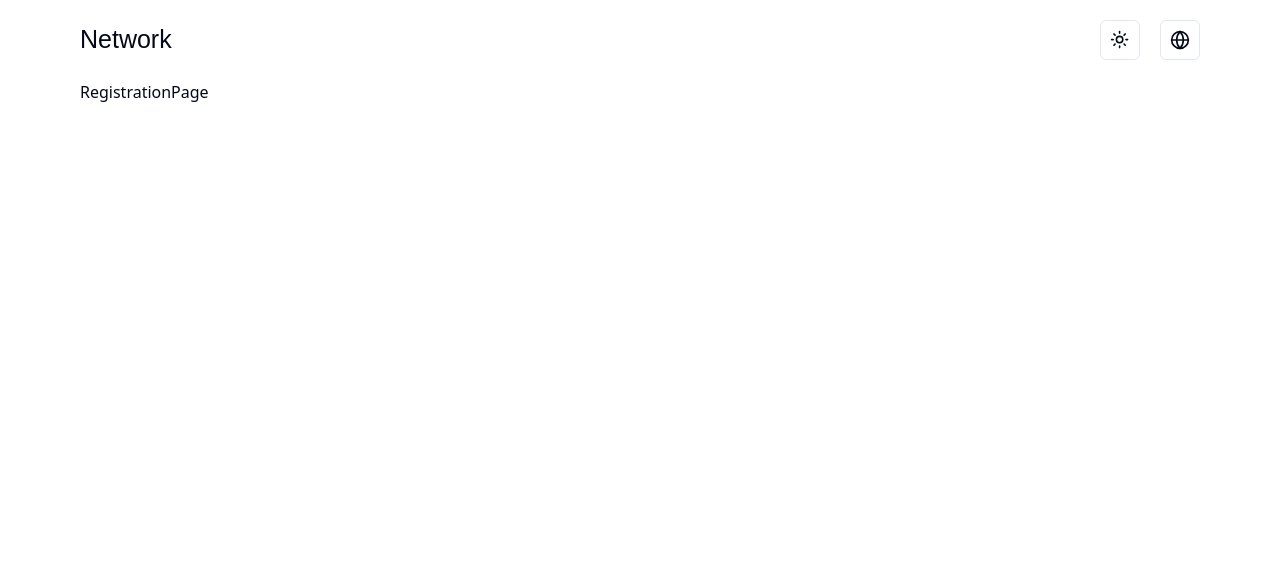
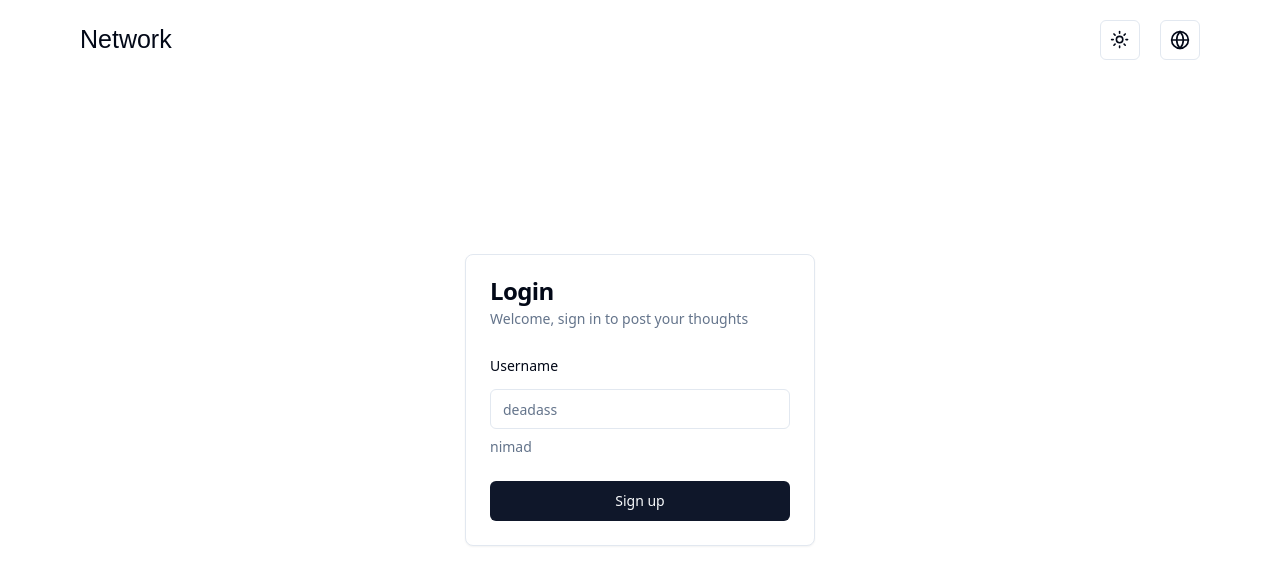
Before and after one commit to TohirDev/network-react, a React (Vite) app: page /register in a window 1280 px wide. Shown: the top 584 px of the page. Built offline with nearby package versions, Linux system fonts and the light colour scheme.

Commit message:
modified: register page

```diff
--- a/src/pages/auth/register/index.tsx
+++ b/src/pages/auth/register/index.tsx
@@ -1,5 +1,74 @@
+import { FormInput } from "@/components/form/FromInput";
+import { Button } from "@/components/ui/button";
+import {
+  Card,
+  CardContent,
+  CardDescription,
+  CardFooter,
+  CardHeader,
+  CardTitle,
+} from "@/components/ui/card";
+import { Form, FormLabel } from "@/components/ui/form";
+import { zodResolver } from "@hookform/resolvers/zod";
+import { useForm } from "react-hook-form";
+import { useTranslation } from "react-i18next";
+import { z } from "zod";
+
 function RegistrationPage() {
-  return <div>RegistrationPage</div>;
+  const { t } = useTranslation();
+  const FormSchema = z.object({
+    username: z.string().min(4, {
+      message: t("login-valid-username"),
+    }),
+    password: z
+      .string()
+      .min(4, t("login-ps-num"))
+      .regex(
+        /^(?=.*[A-Za-z])(?=.*\d)(?=.*[@#$%^&+=!])(?!.*\s)/,
+        t("login-ps-char")
+      ),
+  });
+
+  const form = useForm<z.infer<typeof FormSchema>>({
+    resolver: zodResolver(FormSchema),
+    defaultValues: {
+      username: "",
+      password: "",
+    },
+  });
+  return (
+    <Form {...form}>
+      <form onSubmit={form.handleSubmit((data) => console.log(data))}>
+        <div className="grid place-items-center h-[80vh]">
+          <Card className="w-[350px]">
+            <CardHeader>
+              <CardTitle>Login</CardTitle>
+              <CardDescription>{t("login-title")}</CardDescription>
+            </CardHeader>
+            <CardContent>
+              <FormLabel>Username</FormLabel>
+              <FormInput
+                control={form.control}
+                formDesc="nimad"
+                formName="username"
+                placeHolder="deadass"
+              />
+            </CardContent>
+            <CardFooter
+              style={{
+                display: "flex",
+                flexDirection: "column",
+              }}
+            >
+              <Button className="w-[100%]" type="submit">
+                {"Sign up"}
+              </Button>
+            </CardFooter>
+          </Card>
+        </div>
+      </form>
+    </Form>
+  );
 }
 
 export default RegistrationPage;
```
